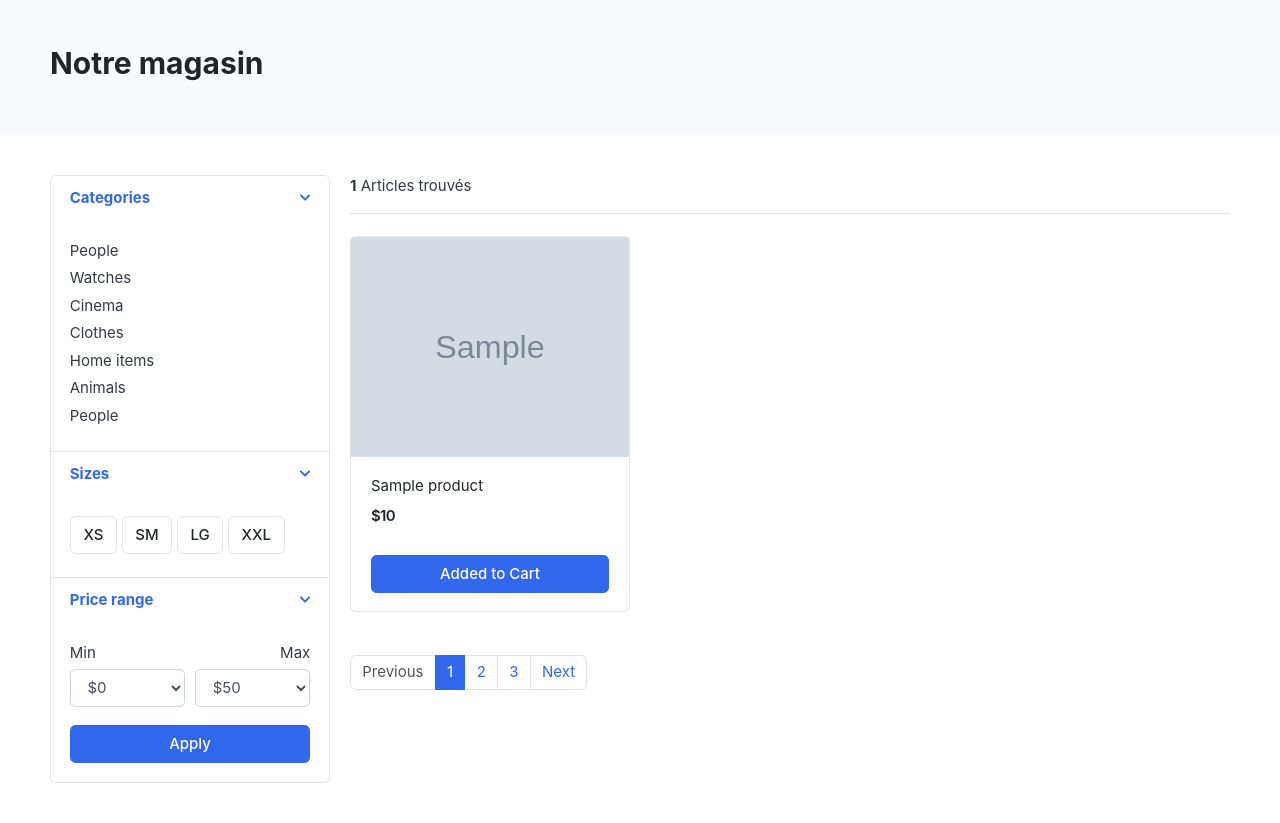
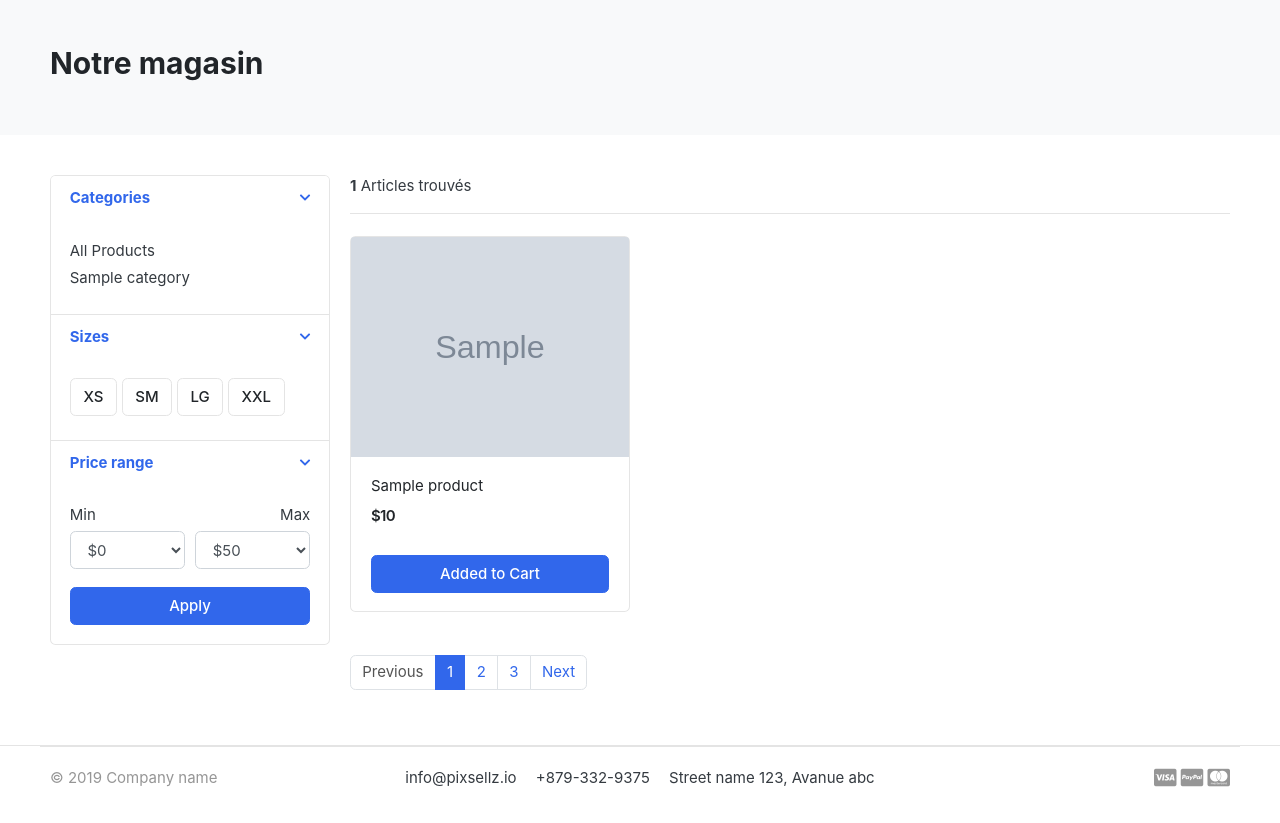
Before and after one commit to fk-winner/e-commerce, a Django app: template templates/store/store.html in a window 1280 px wide. Shown: the part 119-942 px from the top of the page. After the commit the page ends 906 px from the top, so only its background shows below. Run offline with Django 3.2, Linux system fonts and the light colour scheme; the template is opened without the code that fills it: most values are stand-ins (such as "Sample title", 1, 10 or a date in 2020); grey boxes marked "Sample" are stand-in pictures; some libraries are stand-ins or nearby versions; some web fonts are replaced.

Commit message:
Display products by category

```diff
--- /dev/null
+++ b/category/context_processors.py
@@ -0,0 +1,5 @@
+from .models import Category
+
+def menu_links(request):
+    links = Category.objects.all()
+    return dict(links=links)
--- a/category/models.py
+++ b/category/models.py
@@ -1,4 +1,5 @@
 from django.db import models
+from django.urls import reverse
 
 # Create your models here.
 
@@ -12,6 +13,8 @@ class Category(models.Model):
         verbose_name = 'category'
         verbose_name_plural = 'categories'
 
+    def get_url(self):
+        return reverse('products_by_category', args=[self.slug])
 
     def __str__(self):
         return self.category_name
--- a/greakart/settings.py
+++ b/greakart/settings.py
@@ -65,6 +65,7 @@ TEMPLATES = [
                 'django.template.context_processors.request',
                 'django.contrib.auth.context_processors.auth',
                 'django.contrib.messages.context_processors.messages',
+                'category.context_processors.menu_links',
             ],
         },
     },
--- a/templates/includes/navbar.html
+++ b/templates/includes/navbar.html
@@ -38,12 +38,10 @@
                             <i class="fa fa-bars"></i> All category
                         </button>
                         <div class="dropdown-menu">
-                            <a class="dropdown-item" href="#">Machinery / Mechanical Parts / Tools </a>
-                            <a class="dropdown-item" href="#">Consumer Electronics / Home Appliances </a>
-                            <a class="dropdown-item" href="#">Auto / Transportation</a>
-                            <a class="dropdown-item" href="#">Apparel / Textiles / Timepieces </a>
-                            <a class="dropdown-item" href="#">Home & Garden / Construction / Lights </a>
-                            <a class="dropdown-item" href="#">Beauty & Personal Care / Health </a>
+                            <a class="dropdown-item" href="{% url 'store' %}">All Products</a>
+                            {% for category in links %}
+                            <a class="dropdown-item" href="{{ category.get_url }}">{{ category.category_name }}</a>
+                            {% endfor %}
                         </div>
                     </div> <!-- category-wrap.// -->
                 </div> <!-- col.// -->
--- a/templates/store/store.html
+++ b/templates/store/store.html
@@ -32,13 +32,10 @@
 								<div class="card-body">
 
 									<ul class="list-menu">
-										<li><a href="#">People </a></li>
-										<li><a href="#">Watches </a></li>
-										<li><a href="#">Cinema </a></li>
-										<li><a href="#">Clothes </a></li>
-										<li><a href="#">Home items </a></li>
-										<li><a href="#">Animals</a></li>
-										<li><a href="#">People </a></li>
+										<li><a href="{% url 'store'%}">All Products</a></li>
+										{% for category in links %}
+										<li><a href="{{ category.get_url }}">{{ category.category_name }} </a></li>
+										{% endfor %}
 									</ul>
 
 								</div> <!-- card-body.// -->
```
